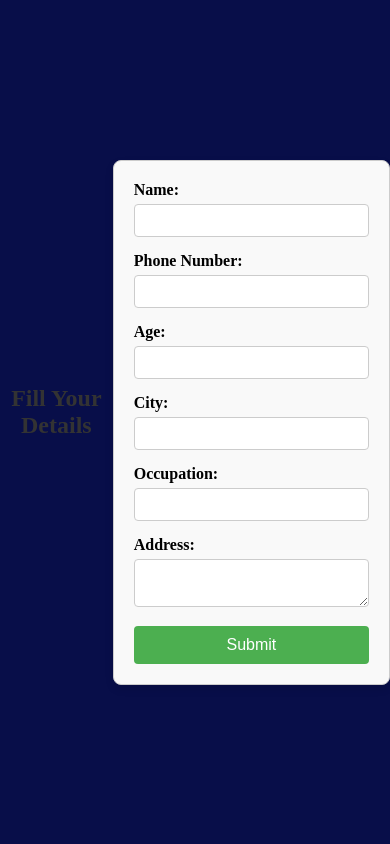
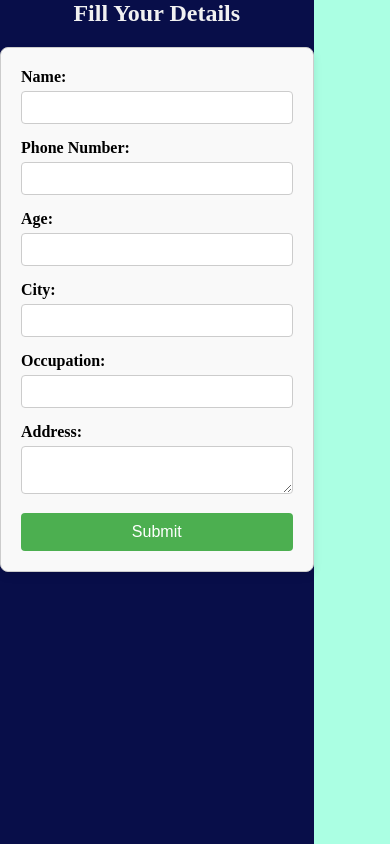
Before and after one commit to Soubhik07saha/ServiceHunt, a React (Vite) app in the folder Frontend/: page /GivePage in a window 390 px wide. Built offline with nearby package versions, Linux system fonts and the light colour scheme.

Commit message:
Update Main.css

```diff
--- a/Frontend/src/components/Main.css
+++ b/Frontend/src/components/Main.css
@@ -153,59 +153,25 @@
 
   /* GivePage Styles Start */
 
-  .grid-givepage-layout {
-    display: grid;
-    grid-template-columns: auto auto auto; /* Three columns */
-    grid-template-areas: 'form form image';
-    height: 100vh;
-  }
-
-  /* Naming grid items */
-  .grid-givepage-form {
-      grid-area: form;
-      padding: 0;
-    }
-  .grid-givepage-image {
-      grid-area: image;
-      padding: 0;
-    }
-
-  /* Grid GivePage Form Style */
-  .grid-givepage-layout > .grid-givepage-form {
-    background-color: #080E49;
+/* body {
     display: flex;
     justify-content: center;
     align-items: center;
-  }
+    height: 100vh;
+    margin: 0;
+    font-family: Arial, sans-serif;
+    background-color: #f0f2f5;  // Optional: A light background for contrast
+  } */
 
-  .form-box {
-    width: 500px;
-    padding: 50px;
-  }
-  .grid-givepage-form > .form-box > h2 { color: #f1f1f1;}
-
-  .grid-givepage-image > .box-image {
-    padding: 0;
-    margin: 0;
-  }
-  .grid-givepage-image > .box-image > img {
-    float: left;
-    width: 100%;
+  .grid-givepage-layout {
+    display: grid;
+    grid-template-columns: auto auto;
     height: 100vh;
   }
-
-  @media screen and (max-width: 760px) {
-    .grid-givepage-layout {
-        grid-template-columns: auto;
-        grid-template-rows : auto;
-        grid-template-areas :
-          'form';
-    }
-    .grid-givepage-image {
-        display: none;
-      }
+  .grid-givepage-form {
+    background-color: #080E49;
   }
-
+  .grid-givepage-form > h2 { color: #f1f1f1;}
   /****** form styling of givePage start ******/
   form {
     max-width: 400px;
```
